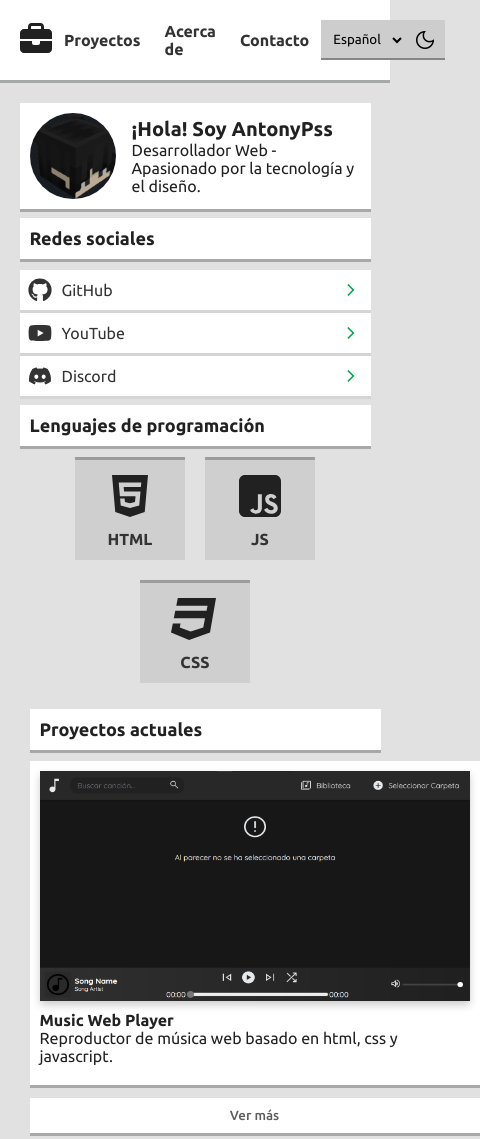
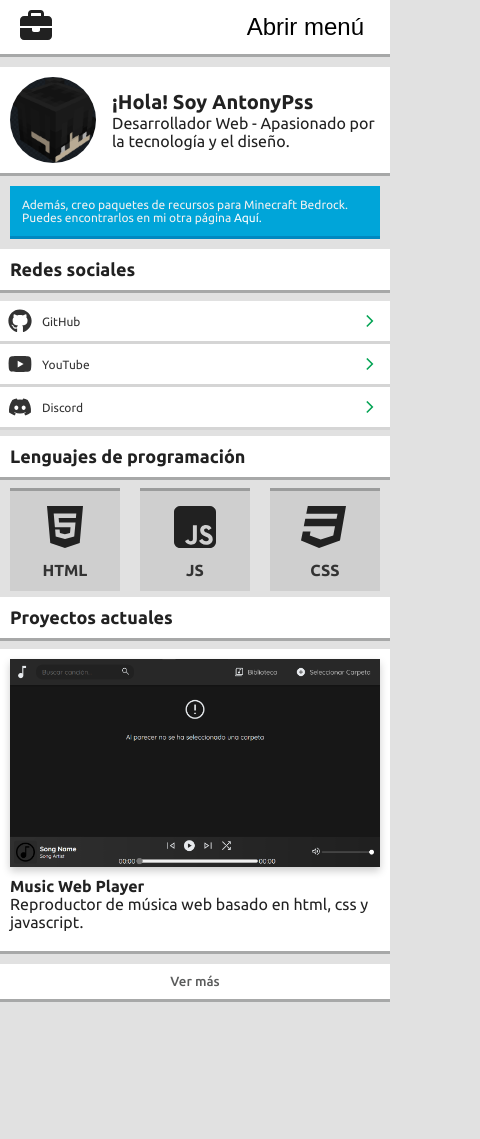
Before and after one commit to AntonyPss/Antony-Projects, a plain HTML site: page index.html in a window 390 px wide. Shown: the whole page, 480 px wide, since content can reach past the window. After the commit the page ends 1002 px from the top, so only its background shows below. Drawn offline with Linux system fonts and the light colour scheme.

Commit message:
Menú desplegable

```diff
--- a/index.html
+++ b/index.html
@@ -14,6 +14,9 @@
         <div class="header-logo">
             <svg xmlns="http://www.w3.org/2000/svg" viewBox="0 0 512 512"><path fill="currentColor" d="M184 48l144 0c4.4 0 8 3.6 8 8l0 40L176 96l0-40c0-4.4 3.6-8 8-8zm-56 8l0 40L64 96C28.7 96 0 124.7 0 160l0 96 192 0 128 0 192 0 0-96c0-35.3-28.7-64-64-64l-64 0 0-40c0-30.9-25.1-56-56-56L184 0c-30.9 0-56 25.1-56 56zM512 288l-192 0 0 32c0 17.7-14.3 32-32 32l-64 0c-17.7 0-32-14.3-32-32l0-32L0 288 0 416c0 35.3 28.7 64 64 64l384 0c35.3 0 64-28.7 64-64l0-128z"/></svg>
         </div>
+        <button class="menu-toggle" data-translate="showMenuToggle" aria-label="Abrir menú">
+            <span>&#9776;</span>
+        </button>
         <nav class="header-nav">
             <a href="#project-section" data-translate="header-nav-projects">Proyectos</a>
             <a href="#about-section" data-translate="header-nav-about">Acerca de</a>
@@ -30,12 +33,17 @@
 
     <main>
         <section class="left-section">
-            <div class="personal-information panel">
+            <div class="personal-information panel" id="about-section">
                 <img src="assets/icons/me.png" alt="User">
                 <div class="information-label">
                     <h id="infoTitle" data-translate="infoTitle">¡Hola! Soy AntonyPss</h>
                     <h id="infoMessage" data-translate="infoMessage">Desarrollador Web - Apasionado por la tecnología y el diseño.</h>
                 </div>
+            </div>
+
+            <div class="additional-information">
+                <span data-translate="additionalInfo">Además, creo paquetes de recursos para Minecraft Bedrock. Puedes encontrarlos en mi otra página</span>
+                <a href="#" data-translate="additionalInfoLink">Aquí.</a>
             </div>
 
             <div class="title-divider panel" id="social-media" data-translate="socialMediaTitle">Redes sociales</div>
@@ -91,11 +99,11 @@
                         <img src="assets/img/preview-0.png" alt="Preview Image">
                         <div class="container-preview-info">
                             <h id="tooltipTitle">Music Web Player</h>
-                            <h id="tooltipMessage">Reproductor de música web basado en html, css y javascript.</h>
+                            <h id="tooltipMessage" data-translate="projectInfo1">Reproductor de música web basado en html, css y javascript.</h>
                         </div>
                     </div>
                     <a href="https://github.com/AntonyPss/github-pages/tree/main/Music%20Web%20Player" target="_blank" id="seeMoreButton">
-                        <button class="normal-button">Ver más</button>
+                        <button class="normal-button" data-translate="viewMore">Ver más</button>
                     </a>
                 </div>
             </div>
--- a/src/script.js
+++ b/src/script.js
@@ -1,7 +1,8 @@
 const toggleButton = document.getElementById('darkModeToggle');
 const icon = document.getElementById('icon');
+const menuToggle = document.querySelector('.menu-toggle');
+const headerNav = document.querySelector('.header-nav');
 
-// Función para cargar las traducciones desde el archivo JSON
 function loadTranslations(language) {
     fetch('src/translations.json')
         .then(response => {
@@ -24,23 +25,20 @@ function loadTranslations(language) {
         .catch(error => console.error('Error al cargar traducciones:', error));
 }
 
-// Cambiar el idioma al hacer clic en el botón o seleccionar del dropdown
 function setLanguage(language) {
     loadTranslations(language);
-    localStorage.setItem('language', language); // Guardar el idioma seleccionado en localStorage
+    localStorage.setItem('language', language);
 }
 
-// Establecer el idioma por defecto o el guardado
 document.addEventListener('DOMContentLoaded', () => {
-    const savedLanguage = localStorage.getItem('language') || 'es'; // Por defecto 'es'
+    const savedLanguage = localStorage.getItem('language') || 'es';
     setLanguage(savedLanguage);
 
-    // Vincular el cambio de idioma al dropdown
     const languageDropdown = document.querySelector('.language-selector select');
     if (languageDropdown) {
-        languageDropdown.value = savedLanguage; // Establecer el valor inicial del dropdown
+        languageDropdown.value = savedLanguage;
         languageDropdown.addEventListener('change', (event) => {
-            setLanguage(event.target.value); // Cambiar idioma al seleccionar del dropdown
+            setLanguage(event.target.value);
         });
     }
 });
@@ -48,12 +46,15 @@ document.addEventListener('DOMContentLoaded', () => {
 toggleButton.addEventListener('click', () => {
     document.body.classList.toggle('dark-mode');
 
-    // Cambiar el icono de acuerdo al tema
     if (document.body.classList.contains('dark-mode')) {
-        icon.src = "assets/icons/light-mode-ic.png";  // Icono de modo claro
+        icon.src = "assets/icons/light-mode-ic.png";
         icon.alt = "Icono de modo claro";
     } else {
-        icon.src = "assets/icons/dark-mode-ic.png";  // Icono de modo oscuro
+        icon.src = "assets/icons/dark-mode-ic.png";
         icon.alt = "Icono de modo oscuro";
     }
 });
+
+menuToggle.addEventListener('click', () => {
+    headerNav.classList.toggle('active');
+});
--- a/src/styles.css
+++ b/src/styles.css
@@ -1,6 +1,13 @@
 @import url('https://fonts.googleapis.com/css2?family=Ubuntu+Sans:ital,wght@0,100..800;1,100..800&family=Ubuntu:ital,wght@0,300;0,400;0,500;0,700;1,300;1,400;1,500;1,700&display=swap');
 
+:root {
+    --header-nav-background-color: #f2f2f2;
+    --header-nav-border-bottom-color: #868686 solid 3px;
+}
+
 body.dark-mode {
+    --header-nav-background-color: #333;
+    --header-nav-border-bottom-color: #212121 solid 3px;
     background-color: #444;
     color: #fff;
 }
@@ -87,7 +94,13 @@ body {
     background-color: #e1e1e1;
     font-family: "Ubuntu", sans-serif;
     color: #212121;
+    transition: background-color 0.1s ease;
+    font-size: 14px;
     margin: 0;
+}
+
+body {
+    overflow-x: hidden;
 }
 
 svg {
@@ -136,14 +149,14 @@ svg {
     padding: 0 8px;
     border-style: none;
     background-color: #cdcdcd;
-    border-bottom: #868686 solid 2px;
+    border-bottom: #868686 solid 3px;
     font-family: "Ubuntu", sans-serif;
     padding: 8px;
 }
 
 .language-selector:hover {
     background-color: #00A5D9;
-    border-bottom: #006B8E solid 2px;
+    border-bottom: #006B8E solid 3px;
     color: #fff;
 }
 
@@ -153,16 +166,30 @@ svg {
     height: 24px;
 }
 
+.menu-toggle {
+    display: none;
+    background: none;
+    border: none;
+    font-size: 1.5rem;
+    cursor: pointer;
+    transition: all 0.4s ease-in-out;
+}
+
 /* ----- Main ----- */
 main {
     display: flex;
     flex-direction: row;
     align-items: flex-start;
     justify-content: center;
-    gap: 20px;
+    flex: 1;
     margin: 20px auto;
     width: 90%;
     max-width: 1200px;
+}
+
+main > * {
+    margin: 0;
+    box-sizing: border-box;
 }
 
 /* ----- Left Section ----- */
@@ -178,6 +205,24 @@ main {
 .personal-information img {
     border-radius: 4em;
     width: 86px;
+}
+
+.additional-information {
+    background-color: rgb(0, 165, 217);
+    border-bottom: rgb(0, 136, 192) solid 3px;
+    color: #f1f1f1;
+    padding: 12px;
+    margin: 10px;
+}
+
+.additional-information a {
+    text-decoration: none;
+    color: #fff;
+    font-weight: 400;
+}
+
+.additional-information a:hover {
+    color: #ccc;
 }
 
 .information-label {
@@ -239,7 +284,6 @@ main {
     padding: 10px 15px;
     text-decoration: none;
     color: #333;
-    transition: background-color 0.1s ease;
     background-color: #fff;
     border-bottom: #d5d5d5 solid 3px;
     padding: 8px;
@@ -265,7 +309,8 @@ main {
 /* ----- Right Section ----- */
 .right-section {
     flex: 1;
-    margin: 10px;
+    margin: 0 auto;
+    padding: 10px;
 }
 
 .container-grid {
@@ -282,6 +327,7 @@ main {
     flex-direction: column;
     align-items: center;
     width: 450px;
+    max-width: 100%;
 }
 
 .container-preview img {
@@ -364,16 +410,73 @@ main {
 
 @media (max-width: 768px) {
     main {
+        display: flex;
         flex-direction: column;
-        gap: 10px;
+        width: 100%;
+        margin: 0;
+        padding: 0;
+        overflow-x: hidden;
+    }
+
+    body {
+        font-size: 12px;
+    }
+
+    .menu-toggle {
+        display: block;
+    }
+
+    .header-nav {
+        display: none;
+        flex-direction: column;
+        position: absolute;
+        background-color: var(--header-nav-background-color);
+        border-bottom: var(--header-nav-border-bottom-color);
+        top: 60px;
+        right: 10px;
+        width: 180px;
+        padding-bottom: 10px;
+        box-shadow: 0px 4px 8px rgba(0, 0, 0, 0.2);
+    }
+
+    .header-nav.active {
+        display: flex;
+    }
+
+    .header-nav a, .header-nav select, .header-nav button {
+        margin: 5px 0;
+        text-align: left;
+    }
+
+    .header-nav a:hover {
+        color: #727272;
+    }
+
+    .personal-information {
+        margin-top: 10px;
     }
 
     .left-section, .right-section {
         width: 100%;
         min-width: unset;
+        margin: 0;
+        padding: 0;
     }
 
     .container-grid {
+        display: grid;
         grid-template-columns: 1fr;
+        gap: 10px;
+        width: 100%;
+    }
+
+    .container-preview {
+        width: 100%;
+        height: auto;
+    }
+
+    .container-preview img {
+        width: 100%;
+        height: auto;
     }
 }
--- a/src/translations.json
+++ b/src/translations.json
@@ -14,7 +14,11 @@
     "js": "JS",
     "css": "CSS",
     "projectsTitle": "Proyectos actuales",
-    "viewMore": "Ver más"
+    "viewMore": "Ver más",
+    "projectInfo1": "Reproductor de música web basado en html, css y javascript.",
+    "additionalInfo": "Además, creo paquetes de recursos para Minecraft Bedrock. Puedes encontrarlos en mi otra página",
+    "additionalInfoLink": "Aquí.",
+    "showMenuToggle": "Abrir menú"
   },
   "en": {
     "header-nav-projects": "Projects",
@@ -31,6 +35,10 @@
     "js": "JS",
     "css": "CSS",
     "projectsTitle": "Current Projects",
-    "viewMore": "See more"
+    "viewMore": "See more",
+    "projectInfo1": "Web music player based on html, css and javascript.",
+    "additionalInfo": "I also create resource packs for Minecraft Bedrock. You can find them on my other page",
+    "additionalInfoLink": "Here.",
+    "showMenuToggle": "Show menu"
   }
 }
```
